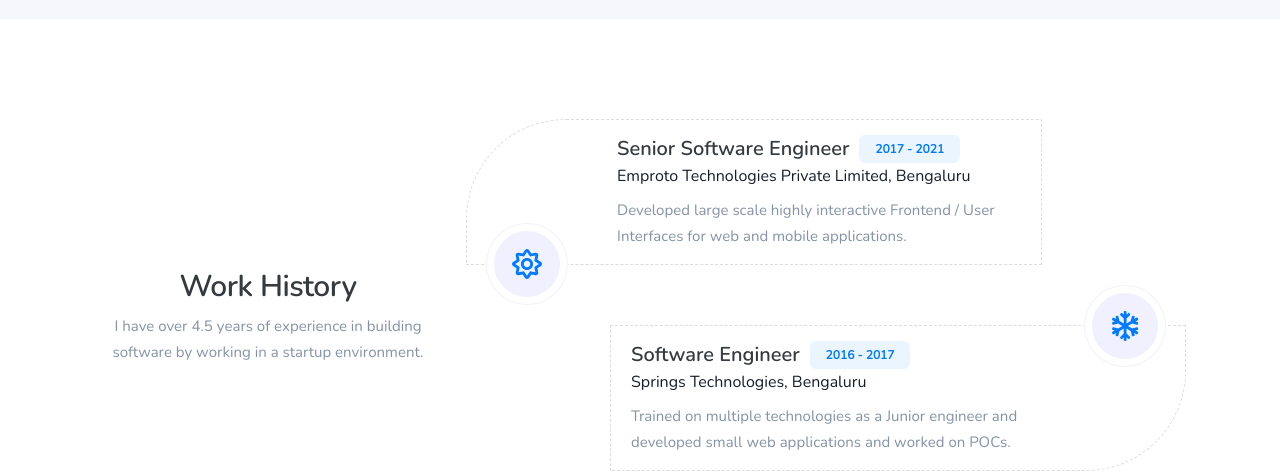
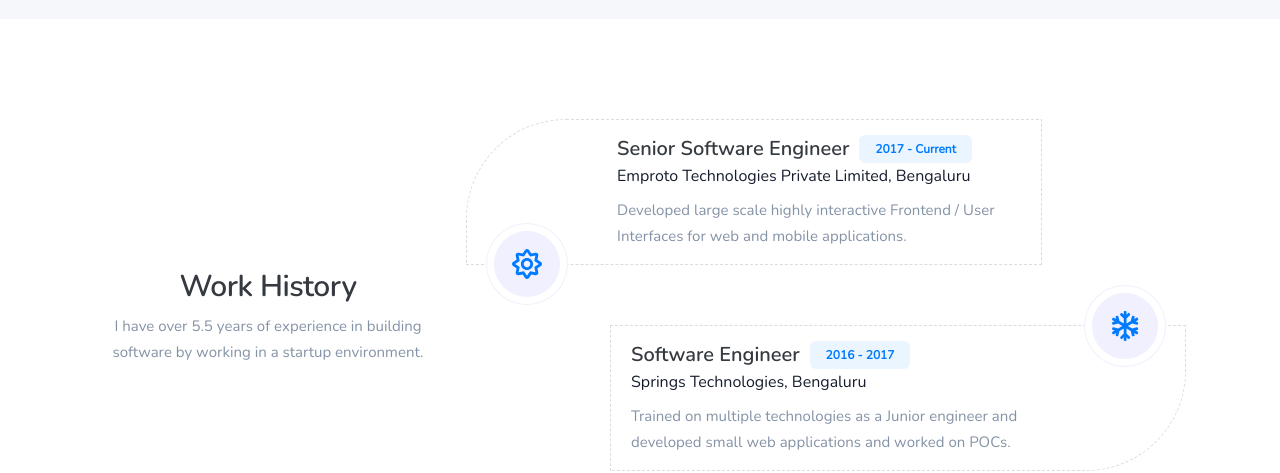
Before and after one commit to michaeljohnson-mj/personal-portfolio, a React (Create React App) app: page / in a window 1280 px wide. Shown: the part 1640-2113 px from the top of the page. Built offline with nearby package versions, Linux system fonts and the light colour scheme.

Commit message:
Made changes to portfolio

```diff
--- a/src/portfolio.ts
+++ b/src/portfolio.ts
@@ -4,7 +4,7 @@
 const seo = {
   title: "Portfolio - Michael Johnson | Software Engineer",
   description:
-    "A passionate individual who always thrives to work on end to end products which develop sustainable and scalable social and technical systems to create impact.",
+    "A software engineer who focuses on building engaging and interactive applications across the spectrum of devices and platforms by using modern technologies, frameworks etc.",
   og: {
     title: "Portfolio - Michael Johnson | Software Engineer",
     type: "website",
@@ -19,7 +19,7 @@ const greeting = {
   introText:
     "A software engineer who focuses on building engaging and interactive applications across the spectrum of devices and platforms by using modern technologies, frameworks etc.",
   aboutMeText:
-    "A Software Engineer based in Bengaluru, whose primary focus is on Web and Mobile Application Development using ReactJS and React Native with an additional experience on Backend development using NodeJS and ExpressJS. I have been employed in the tech industry since 2016. Having worked in a startup environment for over 4.5 years, I have delivered projects both in individual capacity and as a team member and also managed various teams and resources across different functional groups. I've done software development starting from the ideation phase to delivery and have also been directly involved with business owners in gathering requirements and planning.",
+    "A Software Engineer based in Bengaluru, whose primary focus is on Web and Mobile Application Development using ReactJS and React Native with an additional experience on Backend development using NodeJS and ExpressJS. I have been employed in the tech industry since 2016. Having worked in a startup environment for over 5.5 years, I have delivered projects both in individual capacity and as a team member and also managed various teams and resources across different functional groups. I've done software development starting from the ideation phase to delivery and have also been directly involved with business owners in gathering requirements and planning.",
   resumeLink:
     "https://drive.google.com/file/d/1GvYvv-mjs1DKtJtaXCqT2-MU26Hk8MPF/view?usp=sharing",
   alertPillText: "🌟 Looking for a Software Engineer ?",
@@ -180,14 +180,14 @@ const degrees = {
 const workExperience = {
   title: "Work History",
   subtitle:
-    "I have over 4.5 years of experience in building software by working in a startup environment.",
+    "I have over 5.5 years of experience in building software by working in a startup environment.",
   experiences: [
     {
       title: "Senior Software Engineer",
       company: "Emproto Technologies Private Limited, Bengaluru",
-      duration: "2017 - 2021",
+      duration: "2017 - Current",
       description:
-        "Developed large scale highly interactive Frontend / User Interfaces for web and mobile applications. ",
+        "Developed large scale highly interactive Frontend / User Interfaces for web and mobile applications.",
     },
     {
       title: "Software Engineer",
@@ -203,7 +203,7 @@ const workExperience = {
 const contactMe = {
   title: "Get In Touch",
   description:
-    "I am available on Linkedin. You can message me, I will reply within 24 hours. I can help you with Web and Mobile Application Development.",
+    "I am available on Linkedin. You can message me, I will reply within 24 to 48 hours. I can help you with Web and Mobile Application Development.",
   contacts: [
     {
       title: "Email",
```
